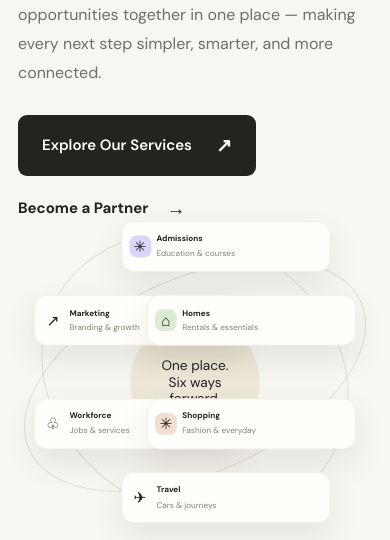
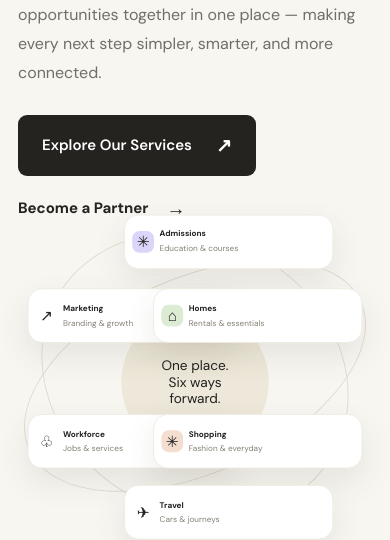
Before and after one commit to trust2switch-startup/One-Place, a website: page public/index.html in a window 390 px wide. Shown: the part 599-1139 px from the top of the page. Drawn offline with Linux system fonts and the light colour scheme.

Commit message:
Update styles.css

```diff
--- a/public/styles.css
+++ b/public/styles.css
@@ -343,3 +343,90 @@
     display: none;
   }
 }
+
+/* Six white service cards with more spacing */
+.hero-art .art-card {
+  background: #ffffff !important;
+  width: 40%;
+  min-height: 76px;
+  padding: 12px 16px;
+  border: 1px solid #eeeae2;
+  border-radius: 24px;
+  box-sizing: border-box;
+  z-index: 3;
+}
+
+/* Top and bottom cards */
+.hero-art .card-edu {
+  top: -2%;
+  left: 30%;
+}
+
+.hero-art .card-move {
+  top: 84%;
+  left: 30%;
+}
+
+/* Middle row */
+.hero-art .card-marketing {
+  top: 19%;
+  left: -2%;
+}
+
+.hero-art .card-home {
+  top: 19%;
+  right: -2%;
+}
+
+/* Lower row — farther from the middle row */
+.hero-art .card-workforce {
+  top: 61%;
+  left: -2%;
+}
+
+.hero-art .card-shopping {
+  top: 61%;
+  right: -2%;
+}
+
+/* Keep the central circle centered */
+.hero-art .hero-sun {
+  left: 27%;
+  top: 27%;
+  width: 46%;
+  z-index: 1;
+}
+
+/* Keep orbit lines behind the cards */
+.hero-art .orbit {
+  z-index: 0;
+}
+
+/* Mobile layout */
+@media (max-width: 520px) {
+  .hero-art .art-card {
+    width: 44%;
+    min-height: 60px;
+    padding: 8px;
+    border-radius: 16px;
+  }
+
+  .hero-art .card-edu,
+  .hero-art .card-move {
+    left: 28%;
+  }
+
+  .hero-art .card-marketing,
+  .hero-art .card-home {
+    top: 21%;
+  }
+
+  .hero-art .card-workforce,
+  .hero-art .card-shopping {
+    top: 60%;
+  }
+
+  .hero-art .card-move {
+    top: 82%;
+  }
+}
```
